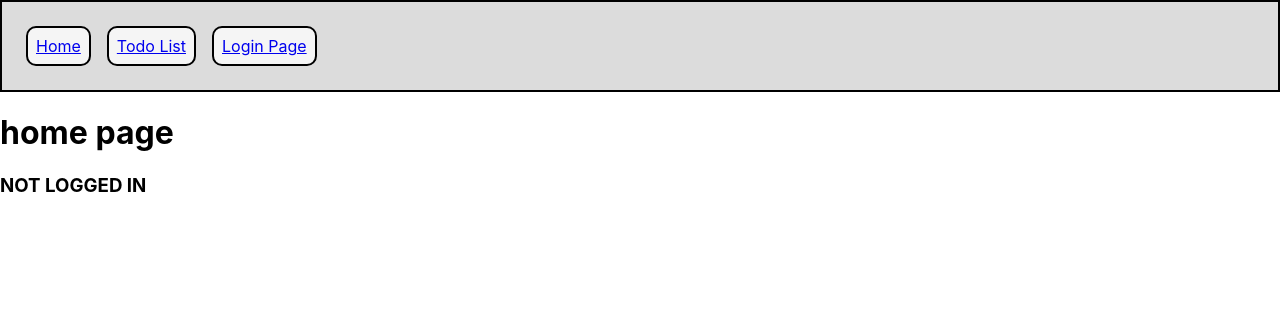
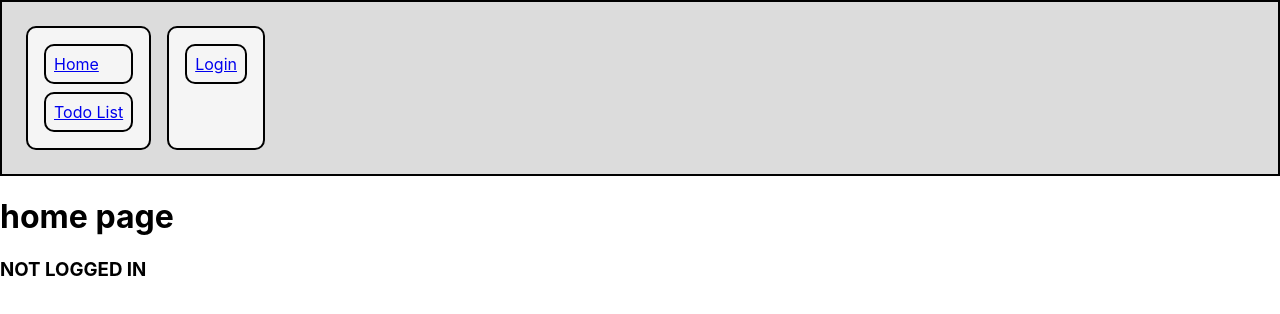
Before and after one commit to mitchell-mccracken/react-todo-app-client, a React (Create React App) app: page / in a window 1280 px wide. Shown: the top 314 px of the page. Built offline with nearby package versions, Linux system fonts and the light colour scheme.

Commit message:
Restructured to split links so that login is on the right side of the screen

```diff
--- a/src/navBar.jsx
+++ b/src/navBar.jsx
@@ -1,28 +1,28 @@
 
 import { Link } from 'react-router-dom';
 import './styles/navBar.css';
-import HomePage from './homePage';
-import LoginPage from './loginPage';
-import TodoPage from './todoPage';
 
 
 function NavBar() {
-
-  const navToCounterPage = () => { window.open('./mitchPage') };
 
 
 
   return (
     <div id='main'>
       <div id="nav-bar">
+        <div id="links-wrapper">
           <div>
             <Link to="/">Home</Link>
           </div>
           <div>
             <Link to="/todo">Todo List</Link>
           </div>
+        </div>
+
+        <div id="user-info-wrapper">
           <div>
-          <Link to="/login">Login Page</Link>
+            <Link to="/login">Login</Link>
+          </div>
         </div>
       </div>
     </div>
```
Lines whose indentation alone changed are shown as unchanged.
